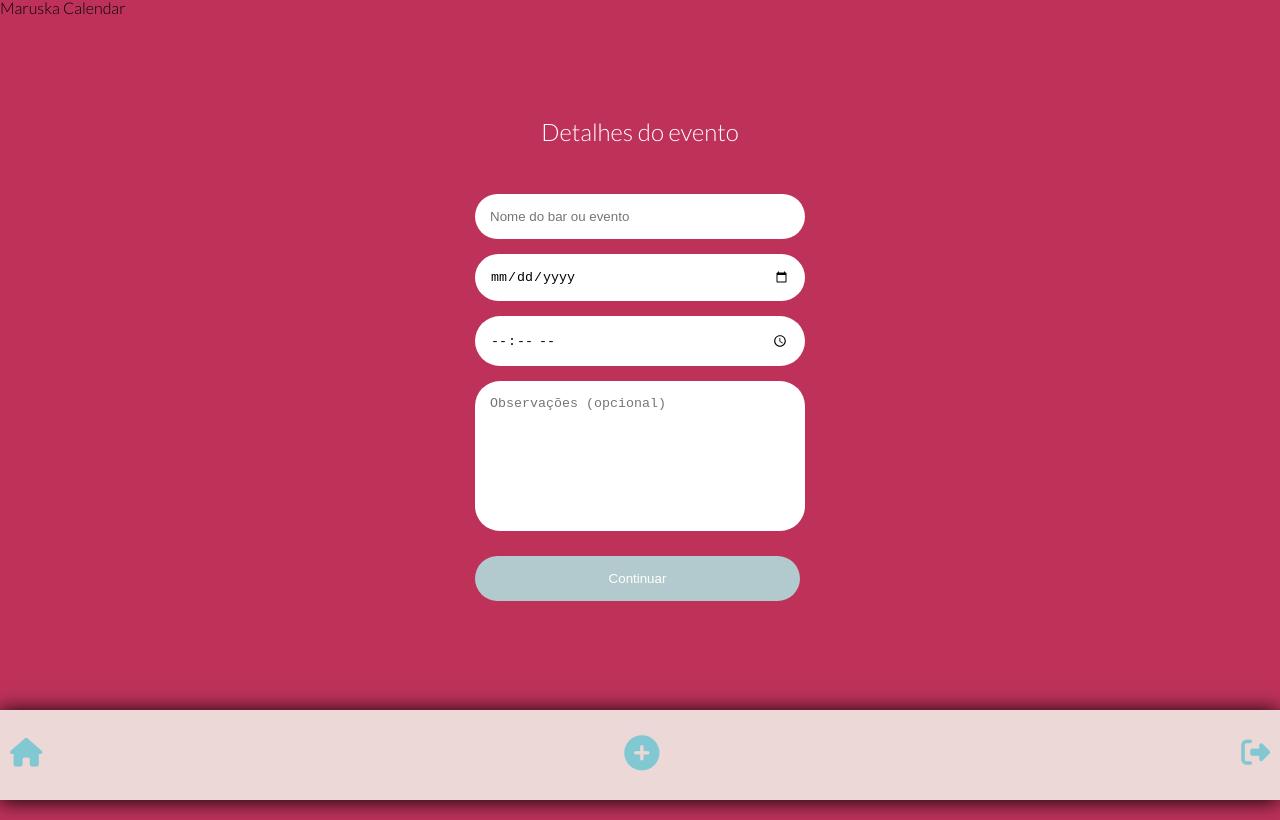
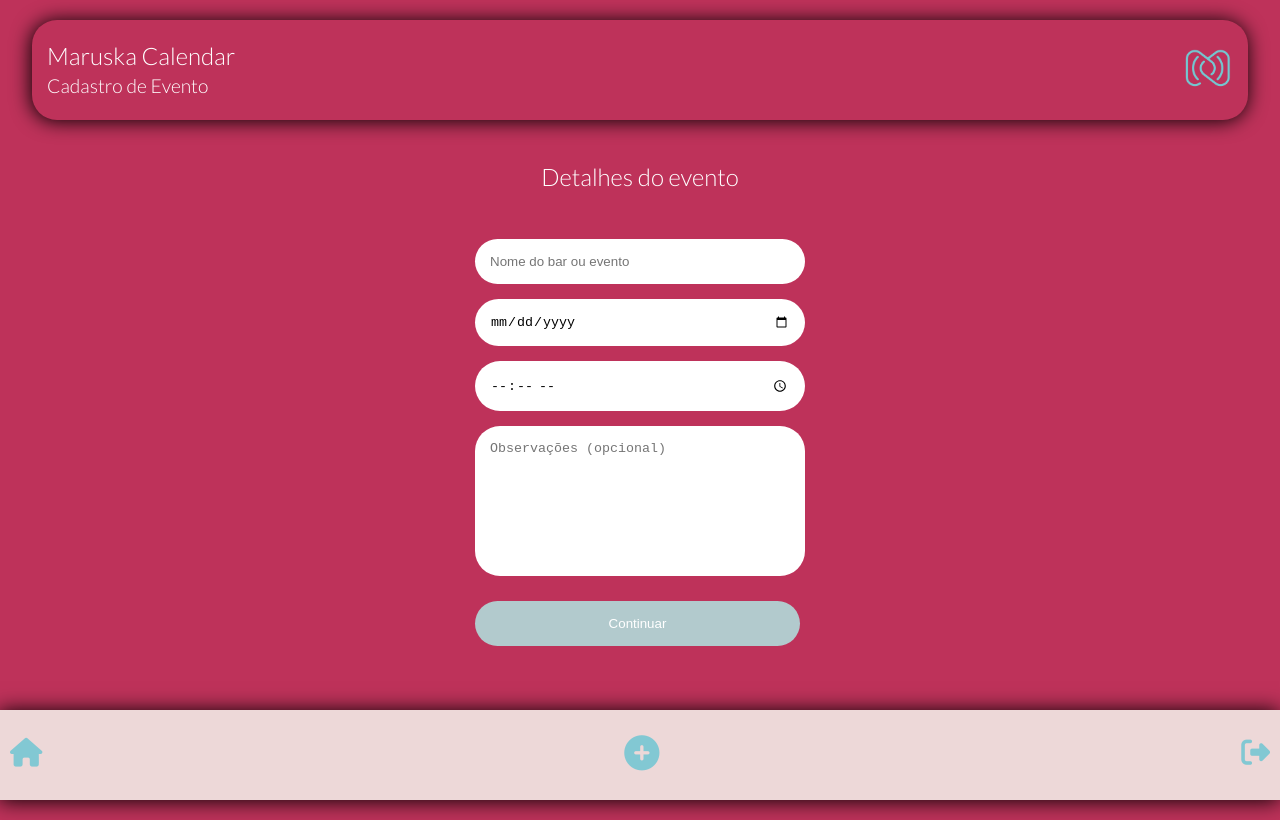
Before and after one commit to lucasrodrigges/maruska-calendar, a React (Create React App) app: page /novo-show in a window 1280 px wide. Built offline with nearby package versions, Linux system fonts and the light colour scheme; no server answers.

Commit message:
adding css to header and updating others elements

```diff
--- a/src/components/EventCards.jsx
+++ b/src/components/EventCards.jsx
@@ -63,12 +63,19 @@ export default function EventCards() {
               </div>
             ))}
           </ul>
-          <button className="del-button-event " type="button" id={id} onClick={handleDelete}>
-            <i className="fa-solid fa-trash" id={id} />
-          </button>
-          <button className="del-button-event " type="button">
-            <i className="fa-solid fa-check-to-slot" />
-          </button>
+          <div className="event-buttons-container">
+            {/* <button className="del-button-event " type="button">
+              <i className="fa-solid fa-check-to-slot" />
+            </button> */}
+            <button
+              className="del-button-event"
+              type="button"
+              id={id}
+              onClick={handleDelete}
+            >
+              <i className="fa-solid fa-trash" id={id} />
+            </button>
+          </div>
         </div>
       )) : (
         <div>
--- a/src/components/Header.jsx
+++ b/src/components/Header.jsx
@@ -1,14 +1,39 @@
 import React, { useContext } from 'react';
+import { useLocation } from 'react-router-dom';
 import { CalendarContext } from '../context/CalendarProvider';
 import '../style/Header.css';
+import maruskaLogo2 from '../images/maruska-logo-2.png';
 
 export default function Header() {
   const { currMonth } = useContext(CalendarContext);
 
+  const location = useLocation();
+  const { pathname } = location;
+
+  function generateH2() {
+    let H2;
+
+    if (pathname.includes('calendario')) {
+      H2 = (<h2 className="header-items header-subtitle">{`Agenda de ${currMonth}`}</h2>);
+    } if (pathname.includes('novo-show')) {
+      H2 = (<h2 className="header-items header-subtitle">Cadastro de Evento</h2>);
+    } if (pathname.includes('banda')) {
+      H2 = (<h2 className="header-items header-subtitle">Cadastro de Banda</h2>);
+    } if (pathname.includes('musicos')) {
+      H2 = (<h2 className="header-items header-subtitle">Músicos Cadastrados</h2>);
+    }
+    return H2;
+  }
+
   return (
-    <div className="header">
-      <h1>Maruska Calendar</h1>
-      <h2>{currMonth}</h2>
-    </div>
+    <header className="header">
+      <div>
+        <h1 className="header-items header-title">Maruska Calendar</h1>
+        {generateH2()}
+      </div>
+      <div>
+        <img className="header-items" src={maruskaLogo2} alt="" width="50px" />
+      </div>
+    </header>
   );
 }
--- a/src/pages/Login.jsx
+++ b/src/pages/Login.jsx
@@ -62,7 +62,7 @@ export default function Login() {
         placeholder="Senha"
         onChange={handleChange}
       />
-      {loginError && <p className="login-error">{loginError}</p>}
+      {loginError && <p className="error-message">{loginError}</p>}
       <button
         className="first-button button-1"
         type="submit"
--- a/src/pages/Musicians.jsx
+++ b/src/pages/Musicians.jsx
@@ -2,6 +2,7 @@ import { getAuth, onAuthStateChanged } from 'firebase/auth';
 import { collection, getDocs } from 'firebase/firestore';
 import React, { useEffect, useState } from 'react';
 import { useNavigate } from 'react-router-dom';
+import Footer from '../components/Footer';
 import Header from '../components/Header';
 import Loading from '../components/Loading';
 import { app, db } from '../services/firebase';
@@ -51,8 +52,14 @@ export default function Musicians() {
           ) : <p>Não há músicos cadastrados</p>}
         </div>
       )}
-      <button type="button" onClick={() => navigate(-1)}>Voltar</button>
-      <button type="button" onClick={() => navigate('/novo-musico')}>Cadastrar Músico</button>
+      <button
+        className="button-1"
+        type="button"
+        onClick={() => navigate('/novo-musico')}
+      >
+        Cadastrar músico
+      </button>
+      <Footer />
     </div>
   );
 }
--- a/src/pages/UserRegister.jsx
+++ b/src/pages/UserRegister.jsx
@@ -79,7 +79,7 @@ export default function UserRegister() {
         placeholder="Confirme sua senha"
         onChange={handleChange}
       />
-      {userError && <p className="login-error">{userError}</p>}
+      {userError && <p className="error-message">{userError}</p>}
       <button
         className="button-1"
         type="submit"
--- a/src/style/BandForm.css
+++ b/src/style/BandForm.css
@@ -1,4 +1,5 @@
 .band-form-container {
+  margin-top: 40px;
   display: flex;
   flex-direction: column;
   align-items: center
@@ -41,7 +42,7 @@
 
 .event-review {
   margin-top: 10px;
-  height: 220px;
+  height: 230px;
   width: 320px;
   padding: 15px;
   border-radius: 25px;
--- a/src/style/Calendar.css
+++ b/src/style/Calendar.css
@@ -2,7 +2,7 @@
   height: 70vh;
   display: flex;
   flex-direction: column;
-  justify-content: flex-start;
+  justify-content: center;
   align-items: center;
 }
 
@@ -24,11 +24,11 @@
 } */
 
 .event-container {
+  margin-bottom: 20px;
   height: 220px;
   width: 320px;
   padding: 15px;
   border-radius: 25px;
-  margin-bottom: 50px;
   background-color: rgb(237, 216, 216);
   box-shadow: -2px 2px 20px;
   /* box-shadow: 5px 5px 5px; */
@@ -51,11 +51,16 @@
   /* font-weight: 100; */
 }
 
+.event-buttons-container {
+  display: flex;
+  justify-content: flex-end;
+}
+
 
 .del-button-event {
   color: rgb(56, 169, 187);
   margin-top: 20px;
-  font-size: 1.8em;
+  font-size: 2em;
   border: none;
   outline: none;
   background-color: rgb(237, 216, 216);
--- a/src/style/EventRegister.css
+++ b/src/style/EventRegister.css
@@ -1,4 +1,5 @@
 .event-register-container {
+  margin-top: 45px;
   display: flex;
   flex-direction: column;
   align-items: center
--- a/src/style/Footer.css
+++ b/src/style/Footer.css
@@ -41,3 +41,7 @@ footer {
   outline: none;
   background-color: rgb(237, 216, 216);
 }
+
+.footer-icons:hover {
+  cursor: pointer;
+}
--- a/src/style/Header.css
+++ b/src/style/Header.css
@@ -1,3 +1,24 @@
 .header {
-  height: 15vh;
+  margin: 20px auto 0 auto;
+  height: 100px;
+  width: 95vw;
+  display: flex;
+  justify-content: space-between;
+  align-items: center;
+  color: white;
+  background-color: rgb(190 50 90);
+  box-shadow: -1px 1px 20px black;
+  border-radius: 25px;
 }
+
+.header-items {
+  margin: 8px 15px;
+}
+
+.header-title {
+  font-size: 1.5em;
+}
+
+.header-subtitle {
+  font-size: 1.2em;
+}
```
Also changed, not shown: src/images/maruska-logo-2.png (added).
